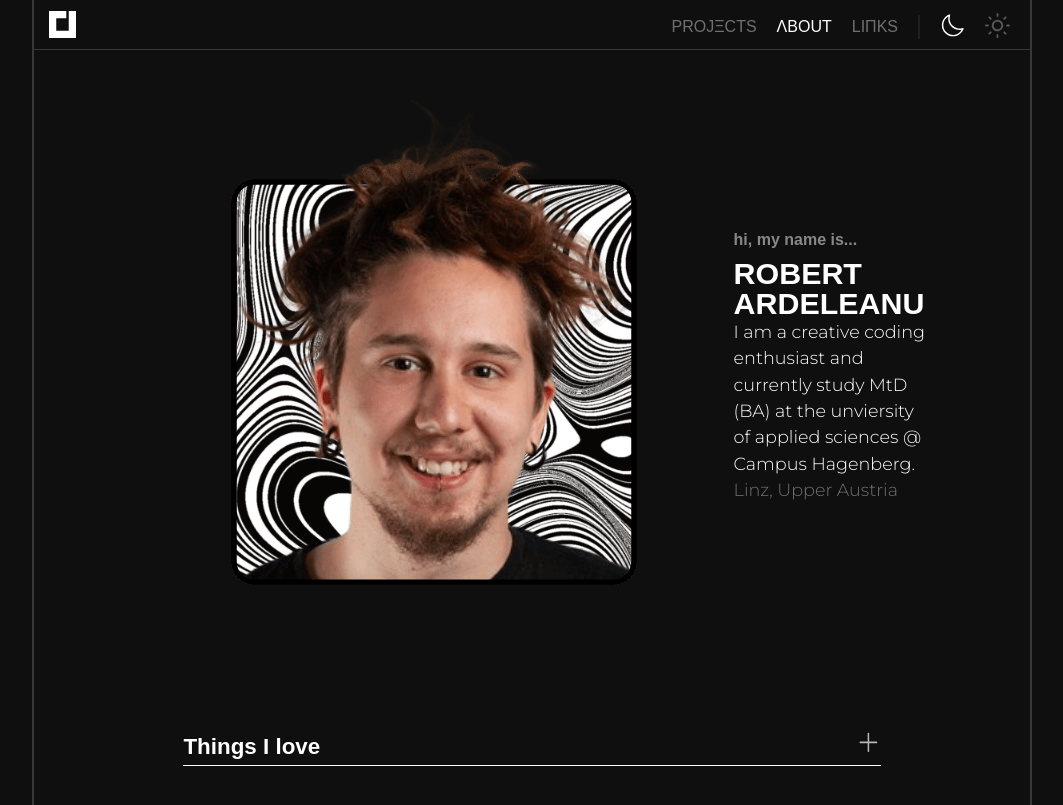
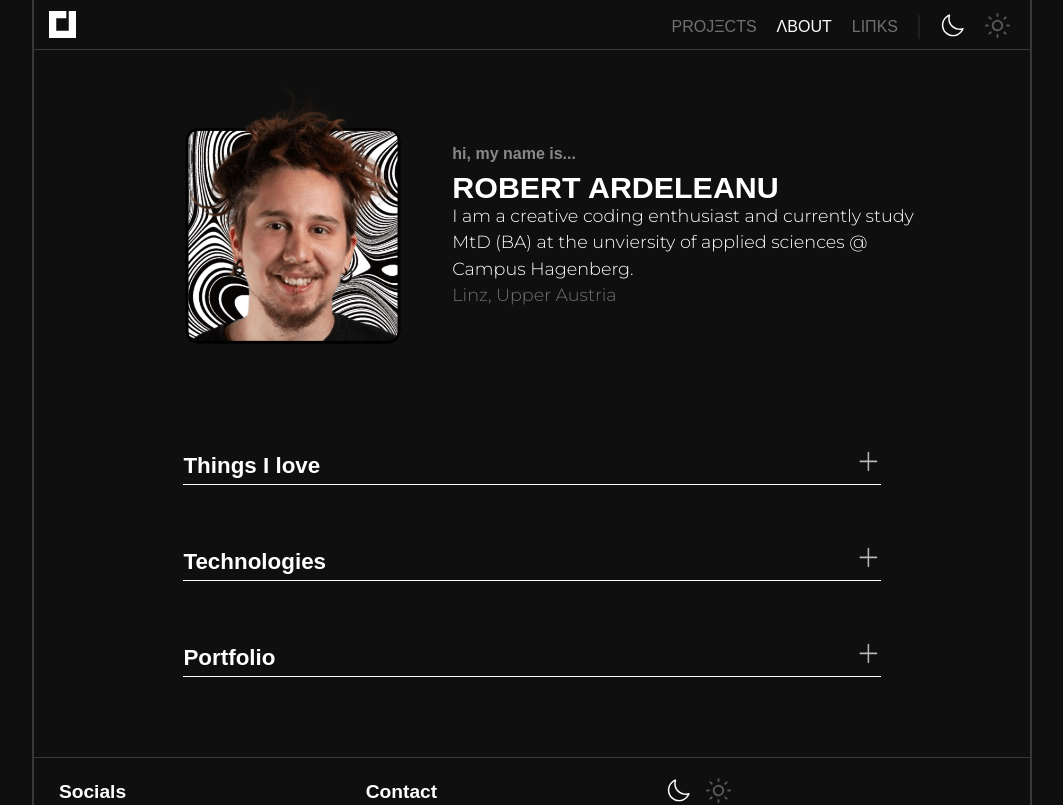
Before and after one commit to sync-tax/tribeholz_portfolio, a Vue app: page /About in a window 1280 px wide. Shown: the top 805 px of the page, without its empty margins (108-1171 px from the left). Built offline with nearby package versions, Linux system fonts and the light colour scheme; a small style sheet from the web is missing; a web font is replaced by a local one.

Commit message:
v1.0 done

```diff
--- a/src/styles/main.css
+++ b/src/styles/main.css
@@ -208,7 +208,10 @@ body {
   }
 }
 
-.aboutGeneral {
+.aboutSite {
+  width: 100%;
+}
+.aboutSite .aboutGeneral {
   display: flex;
   justify-content: space-between;
   width: 80%;
@@ -216,15 +219,27 @@ body {
   padding-top: 20px;
 }
 @media (max-width: 800px) {
-  .aboutGeneral {
+  .aboutSite .aboutGeneral {
     flex-direction: column;
   }
 }
-.aboutGeneral img {
-  width: 100%;
-  margin: 0 auto;
+.aboutSite .aboutGeneral img {
+  max-width: 40%;
+  height: auto;
 }
-.aboutGeneral .aboutTextWrapper {
+@media (max-width: 800px) {
+  .aboutSite .aboutGeneral img {
+    max-width: 60%;
+    margin: 0 auto;
+  }
+}
+@media (max-width: 500px) {
+  .aboutSite .aboutGeneral img {
+    max-width: 80%;
+    margin: 0 auto;
+  }
+}
+.aboutSite .aboutGeneral .aboutTextWrapper {
   margin: auto 0;
   display: flex;
   justify-content: space-around;
@@ -232,12 +247,12 @@ body {
   width: 200%;
 }
 @media (max-width: 800px) {
-  .aboutGeneral .aboutTextWrapper {
+  .aboutSite .aboutGeneral .aboutTextWrapper {
     width: 100%;
     text-align: center;
   }
 }
-.aboutGeneral .aboutTextWrapper h2 {
+.aboutSite .aboutGeneral .aboutTextWrapper h2 {
   font-family: "Anek Devanagari", sans-serif;
   font-weight: 800;
   font-size: 3rem;
@@ -246,7 +261,7 @@ body {
   margin-top: 15px;
   font-size: 1.9rem;
 }
-.aboutGeneral .aboutTextWrapper h5 {
+.aboutSite .aboutGeneral .aboutTextWrapper h5 {
   font-family: "Anek Devanagari", sans-serif;
   font-weight: 600;
   font-size: 1.5rem;
@@ -255,17 +270,17 @@ body {
   opacity: 50%;
   line-height: 0.5rem;
 }
-.aboutGeneral .aboutTextWrapper p {
+.aboutSite .aboutGeneral .aboutTextWrapper p {
   font-family: "Montserrat", sans-serif;
   font-optical-sizing: auto;
   font-weight: var(--text-thick);
   font-size: 1.2rem;
   font-size: 1.1rem;
 }
-.aboutGeneral .aboutTextWrapper span {
+.aboutSite .aboutGeneral .aboutTextWrapper span {
   opacity: 40%;
 }
-.aboutGeneral .aboutTextWrapper a {
+.aboutSite .aboutGeneral .aboutTextWrapper a {
   font-family: "Anek Devanagari", sans-serif;
   font-weight: 600;
   font-size: 1.5rem;
@@ -283,11 +298,11 @@ body {
   opacity: 60%;
 }
 @media (max-width: 800px) {
-  .aboutGeneral .aboutTextWrapper a {
+  .aboutSite .aboutGeneral .aboutTextWrapper a {
     margin: 20px auto;
   }
 }
-.aboutGeneral .aboutTextWrapper a:hover {
+.aboutSite .aboutGeneral .aboutTextWrapper a:hover {
   opacity: 100%;
 }
 
--- a/src/styles/pages/_about.scss
+++ b/src/styles/pages/_about.scss
@@ -1,3 +1,5 @@
+.aboutSite {
+  width: 100%;
   .aboutGeneral {
     display: flex;
     justify-content: space-between;
@@ -12,8 +14,18 @@
     }
 
     img {
-    width: 100%;
+      max-width: 40%;
+      height: auto;
+
+      @media (max-width: 800px) {
+        max-width: 60%;
         margin: 0 auto;
+      }
+
+      @media (max-width: 500px) {
+        max-width: 80%;
+        margin: 0 auto;
+      }
     }
 
     .aboutTextWrapper {
@@ -80,3 +92,4 @@
       }
     }
   }
+}
--- a/src/views/Projects/OtherProject1.vue
+++ b/src/views/Projects/OtherProject1.vue
@@ -9,7 +9,10 @@ import Overview from "../../components/ProjectOverview.vue";
     <Back />
 
     <section class="projectOverview">
-      <Overview title="808club.at" text="Website I made for our club" />
+      <Overview
+        title="808club.at"
+        text="Currently at: https://808club.x-net.dev/"
+      />
 
       <div class="mainProjectContent">
         <img
@@ -29,7 +32,10 @@ import Overview from "../../components/ProjectOverview.vue";
         </p>
       </Collapsible>
       <Collapsible title="Resources">
-        <a href="https://808club.at/" target="_blank" rel="noopener noreferrer"
+        <a
+          href="https://808club.x-net.dev/"
+          target="_blank"
+          rel="noopener noreferrer"
           >Website</a
         >
       </Collapsible>
```
Also changed, not shown: 6 other files (tests, documents, lock files or other folders). Lines whose indentation alone changed are shown as unchanged.
